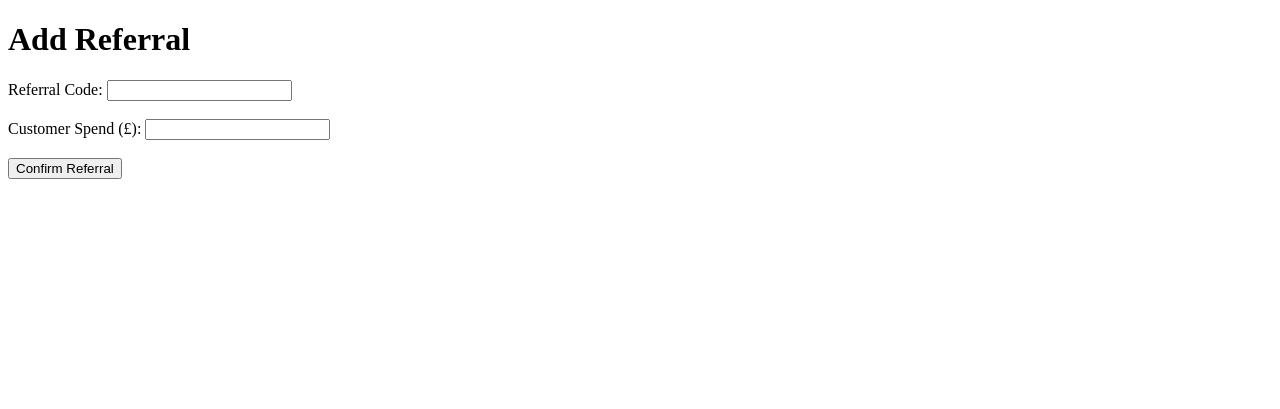
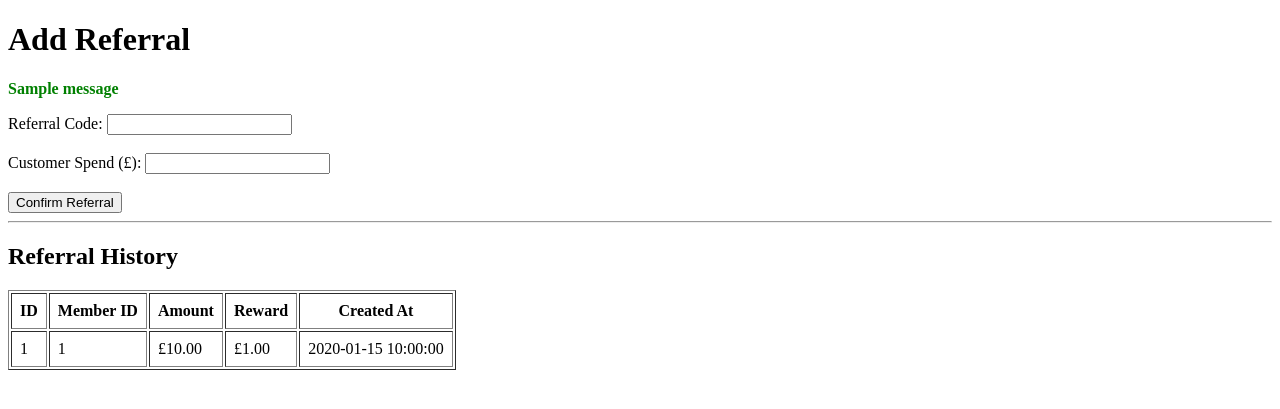
Before and after one commit to luji8966/repair-referral-system, a Flask app: page /staff in a window 1280 px wide. Shown: the top 409 px of the page. Run offline with Flask 3, Linux system fonts and the light colour scheme; tables that the repository leaves empty hold one stand-in row (values such as "Sample post"); one stand-in notice (Sample message) is shown.

Commit message:
Add referral history and input validation

```diff
--- a/app.py
+++ b/app.py
@@ -1,4 +1,4 @@
-from flask import Flask, render_template, request
+from flask import Flask, render_template, request, redirect, url_for, flash
 from flask_sqlalchemy import SQLAlchemy
 from flask_migrate import Migrate
 from datetime import datetime
@@ -7,6 +7,7 @@ import string
 
 
 app = Flask(__name__)
+app.secret_key = "dev-secret-key"
 
 
 # Database configuration
@@ -86,8 +87,16 @@ def home():
     return render_template("index.html")
 
 
-@app.route("/register")
+@app.route("/register", methods=["GET", "POST"])
 def register():
+    if request.method == "POST":
+        member = create_member()
+
+        return (
+            f"Registration successful! "
+            f"Your referral code is: {member.invite_code}"
+        )
+
     return render_template("register.html")
 
 
@@ -95,22 +104,36 @@ def register():
 def staff():
     if request.method == "POST":
         invite_code = request.form.get("invite_code")
-        amount = float(request.form.get("amount"))
+
+        try:
+            amount = float(request.form["amount"])
+        except (TypeError, ValueError):
+            flash("Please enter a valid customer spend amount.", "error")
+            return redirect(url_for("staff"))
+
+        if amount <= 0:
+            flash("Customer spend must be greater than £0.", "error")
+            return redirect(url_for("staff"))
 
         member = Member.query.filter_by(invite_code=invite_code).first()
 
-        if member is None:
-            return "Member not found"
+        if not member:
+            flash("Referral code not found.", "error")
+            return redirect(url_for("staff"))
 
         referral = add_referral(member, amount)
 
-        return (
+        flash(
             f"Referral added successfully! "
             f"Reward: £{referral.reward:.2f} | "
-            f"New balance: £{member.balance:.2f}"
+            f"New balance: £{member.balance:.2f}",
+            "success"
         )
 
-    return render_template("staff.html")
+        return redirect(url_for("staff"))
+
+    referrals = Referral.query.order_by(Referral.created_at.desc()).all()
+    return render_template("staff.html", referrals=referrals)
 
 
 if __name__ == "__main__":
--- a/templates/register.html
+++ b/templates/register.html
@@ -12,7 +12,7 @@
 
     <p>Register to receive your personal referral code.</p>
 
-    <form>
+    <form method="POST">
         <label>Name:</label>
         <input type="text" name="name">
 
--- a/templates/staff.html
+++ b/templates/staff.html
@@ -9,6 +9,22 @@
 <body>
 
     <h1>Add Referral</h1>
+
+    {% with messages = get_flashed_messages(with_categories=true) %}
+        {% if messages %}
+            {% for category, message in messages %}
+                {% if category == "success" %}
+                    <p style="color: green; font-weight: bold;">
+                        {{ message }}
+                    </p>
+                {% else %}
+                    <p style="color: red; font-weight: bold;">
+                        {{ message }}
+                    </p>
+                {% endif %}
+            {% endfor %}
+        {% endif %}
+    {% endwith %}
 
     <form method="POST">
 
@@ -26,5 +42,29 @@
 
     </form>
 
+    <hr>
+
+    <h2>Referral History</h2>
+
+    <table border="1" cellpadding="8">
+        <tr>
+            <th>ID</th>
+            <th>Member ID</th>
+            <th>Amount</th>
+            <th>Reward</th>
+            <th>Created At</th>
+        </tr>
+
+        {% for referral in referrals %}
+        <tr>
+            <td>{{ referral.id }}</td>
+            <td>{{ referral.member_id }}</td>
+            <td>£{{ "%.2f"|format(referral.amount) }}</td>
+            <td>£{{ "%.2f"|format(referral.reward) }}</td>
+            <td>{{ referral.created_at }}</td>
+        </tr>
+        {% endfor %}
+    </table>
+
 </body>
 </html>
```
